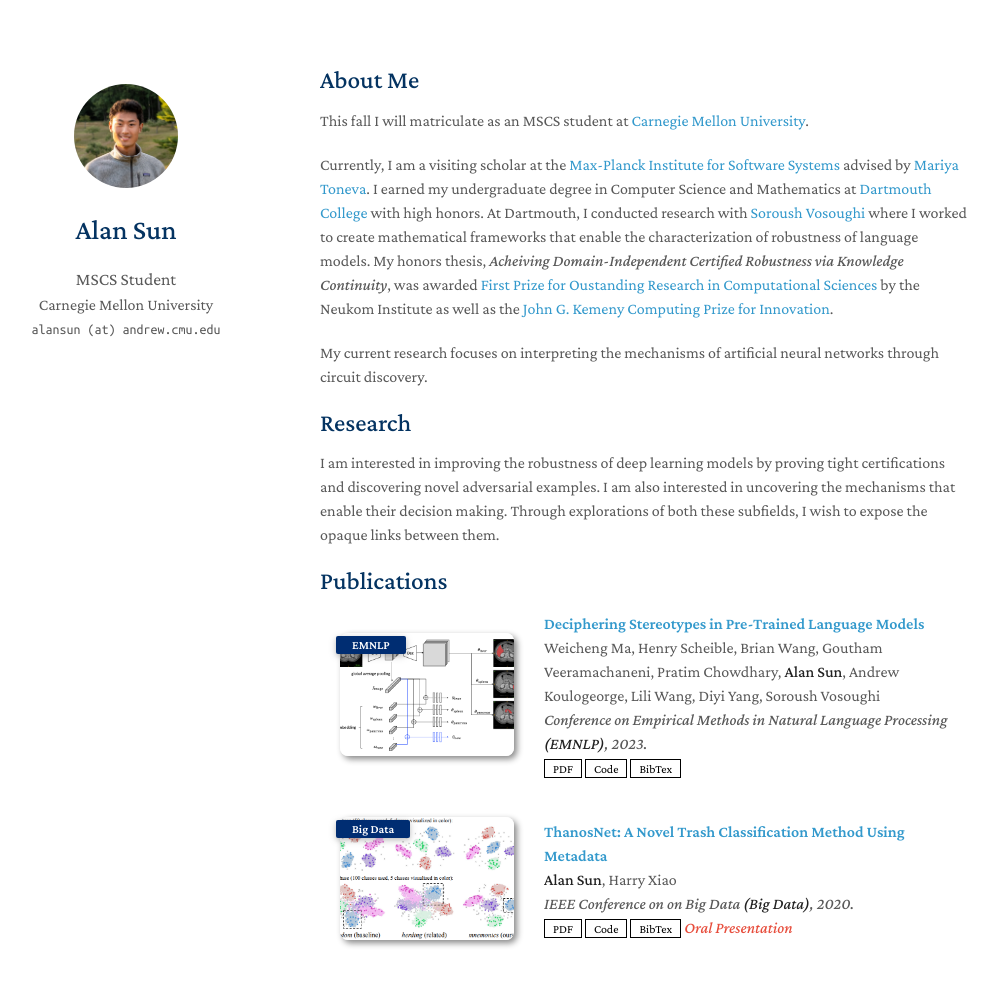
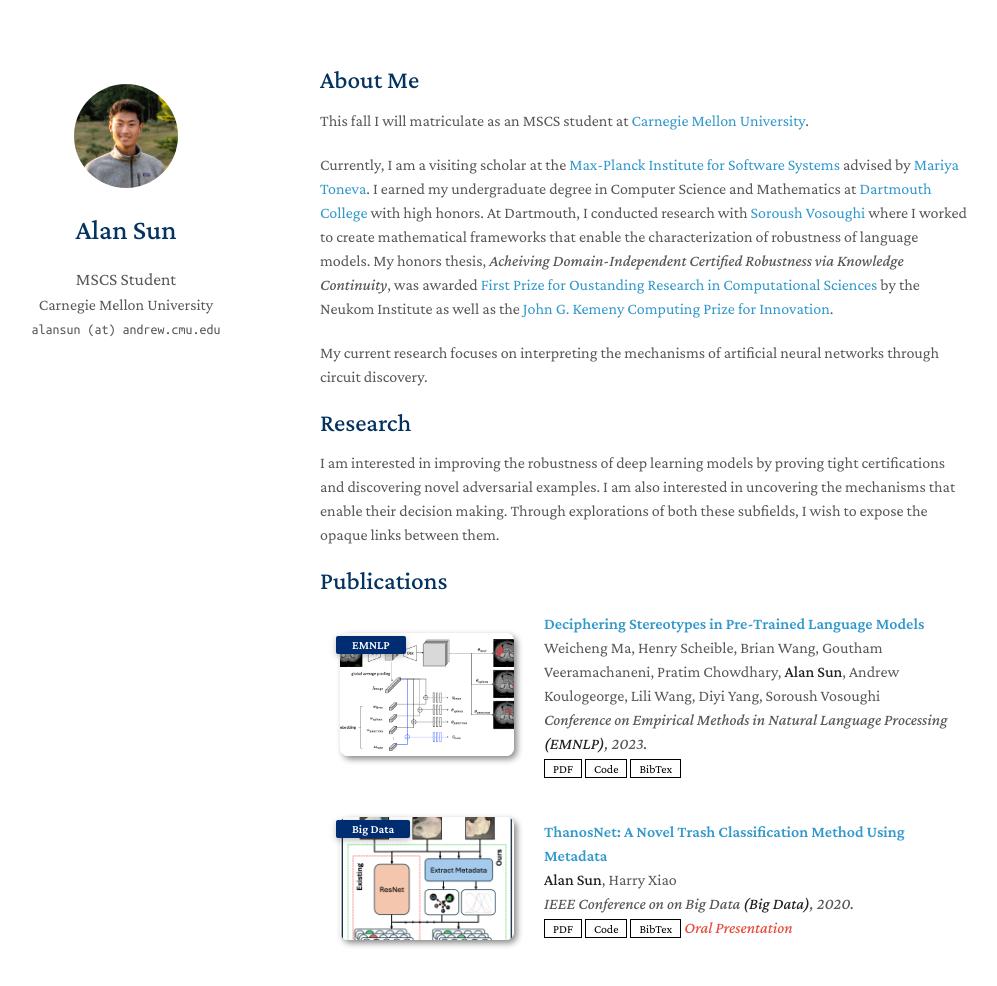
Before and after one commit to ethansun888/ethansun888.github.io, a Jekyll site: the page built from index.md, in a window 1280 px wide and 1074 px high. Shown: the top 986 px of the window, without its empty margins (150-1147 px from the left). Built offline with Jekyll 4.4.1, drawn with Linux system fonts in a browser that asks for light colours; nearby versions of some CDN libraries; a style sheet for code colours, icons or effects is not loaded; our own code applies the rules of GitHub Pages for plain Markdown files.

Commit message:
thanosnet teaser

```diff
--- a/_data/publications.yml
+++ b/_data/publications.yml
@@ -17,4 +17,4 @@ main:
     code: https://github.com/alansun17904/smart-trash
     bibtex: https://scholar.googleusercontent.com/scholar.bib?q=info:tncYSAcZhpYJ:scholar.google.com/&output=citation&scisdr=ClHvMPw5EJ33sMbDByw:AFWwaeYAAAAAZnXFHyxkYuWOJdzY4iBix1ilvzI&scisig=AFWwaeYAAAAAZnXFH_K-aobaggi_OMWxkzEBkJs&scisf=4&ct=citation&cd=-1&hl=en
     notes: Oral Presentation
-    image: ./assets/img/teaser_example.png
+    image: ./assets/img/thanos.png
```
Also changed, not shown: assets/img/teaser_example.png (deleted), assets/img/thanos.png (added).
